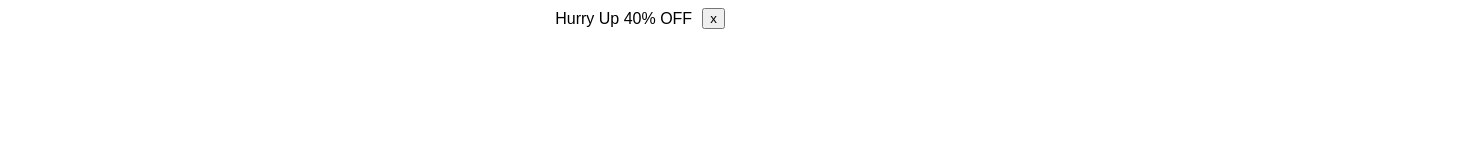
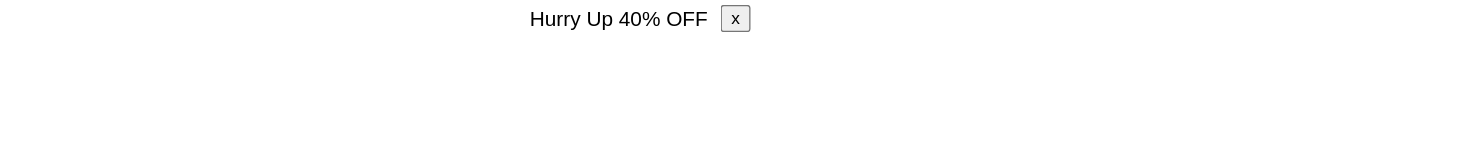
Before and after one commit to Rushikeshs96/React-30, a plain HTML site: page Landing-Page/index.html in a window 1280 px wide. In both pictures the pointer is over the element 640 px from the left and 18 px from the top of the page. Shown: the whole page, 1462 px wide, since content can reach past the window. Drawn offline with Linux system fonts and the light colour scheme.

Commit message:
styles added

```diff
--- a/Landing-Page/index.html
+++ b/Landing-Page/index.html
@@ -8,6 +8,16 @@
     <title>Document</title>
 </head>
 <style>
+      #announce{
+        transition: transform 0.3s;
+      }
+      #announce:hover{
+        transform: scale(1.3);
+      }
+
+      #closebtn:hover{
+        background-color: red;
+      }
 
 </style>
 <script>
```
